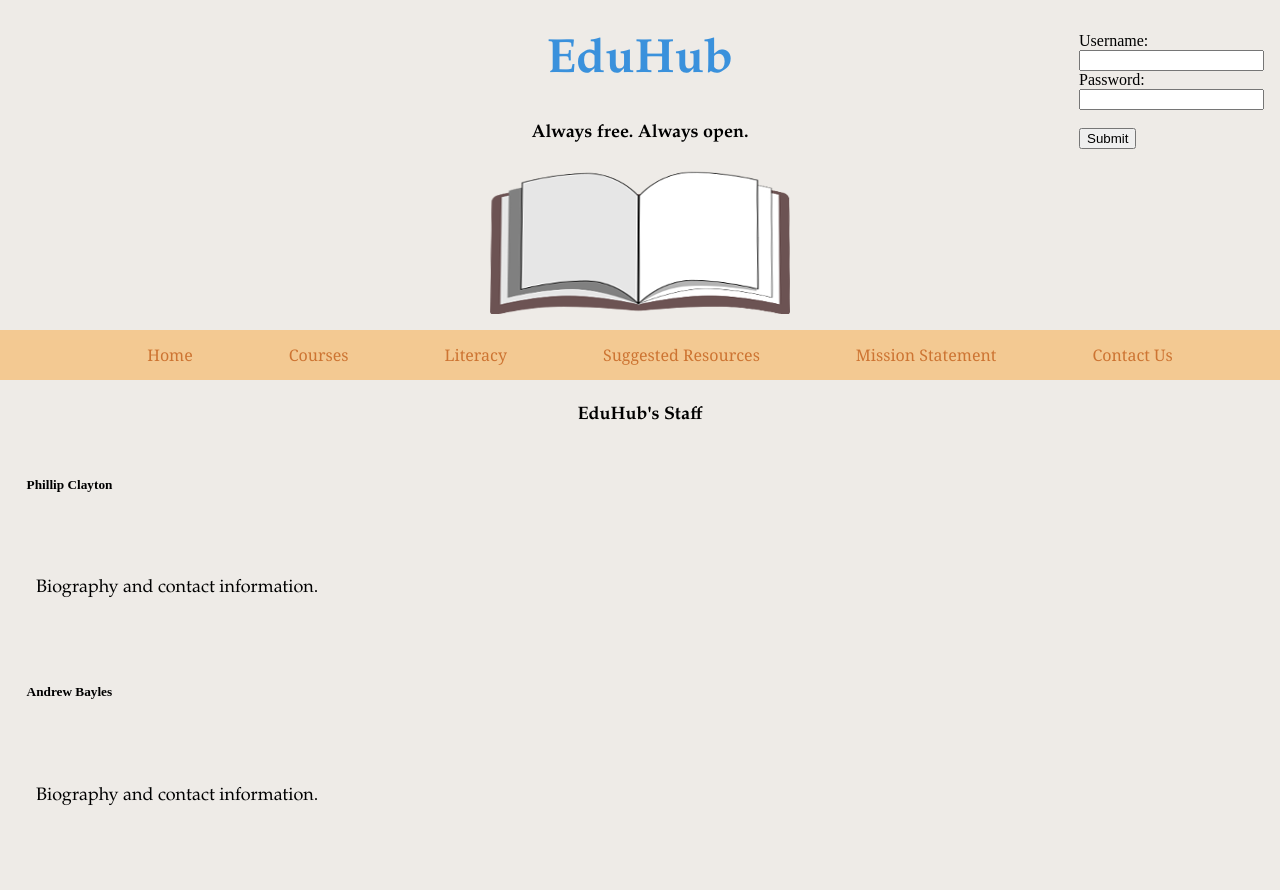
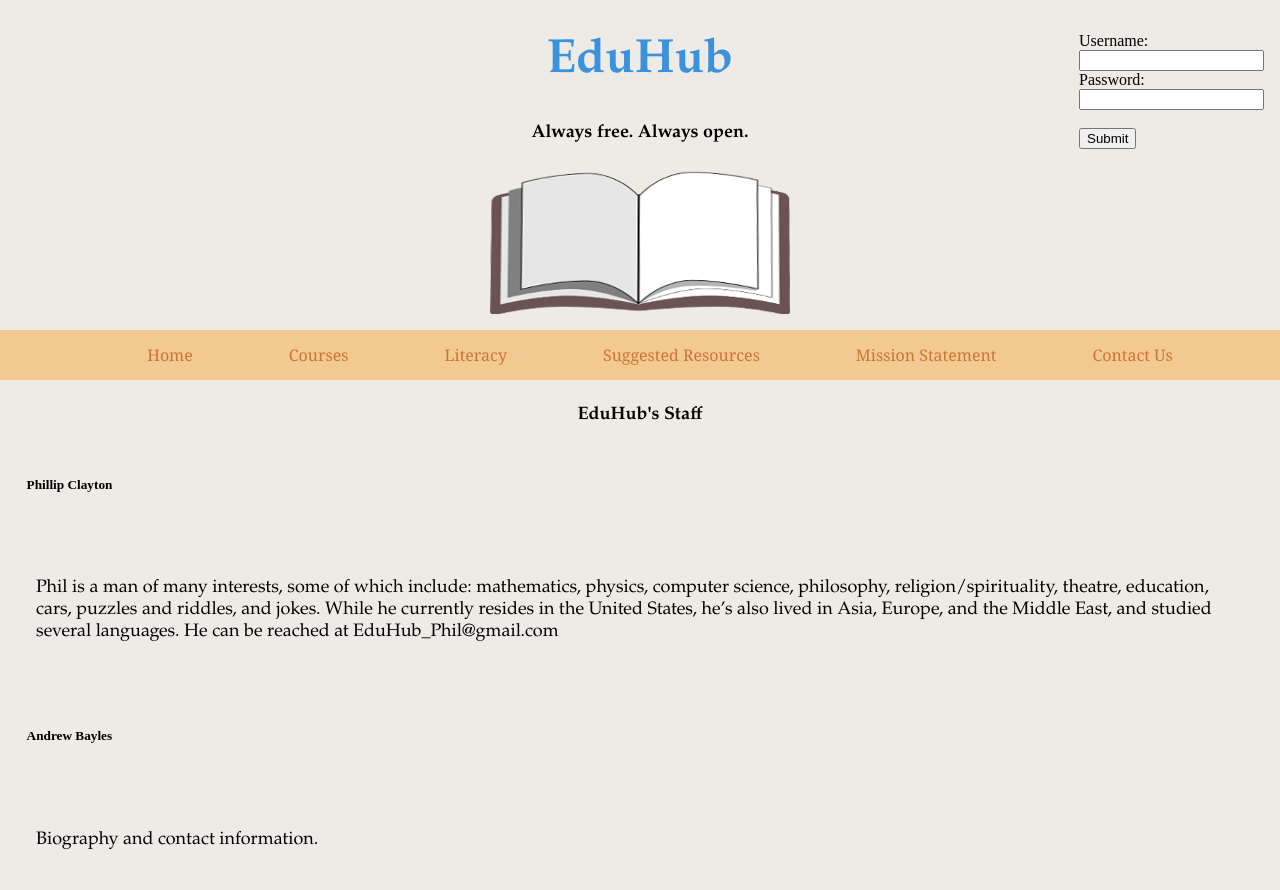
Before and after one commit to EduHubABC/EduHubABC.github.io, a plain HTML site: page ContactUs.html in a window 1280 px wide. Before the commit the page ends 861 px from the top, so only its background shows below. Drawn offline with Linux system fonts and the light colour scheme.

Commit message:
Update ContactUs.html

```diff
--- a/ContactUs.html
+++ b/ContactUs.html
@@ -69,7 +69,10 @@
 	<h4>EduHub's Staff</h4>
 	<h5>Phillip Clayton</h5>
 	<p>
-	  Biography and contact information.
+	  Phil is a man of many interests, some of which include: mathematics, physics, computer science, philosophy,
+		religion/spirituality, theatre, education, cars, puzzles and riddles, and jokes.  While he currently
+		resides in the United States, he’s also lived in Asia, Europe, and the Middle East, and studied several languages.
+		He can be reached at EduHub_Phil@gmail.com
 	</p>
 	<h5>Andrew Bayles</h5>
 	<p>
```
